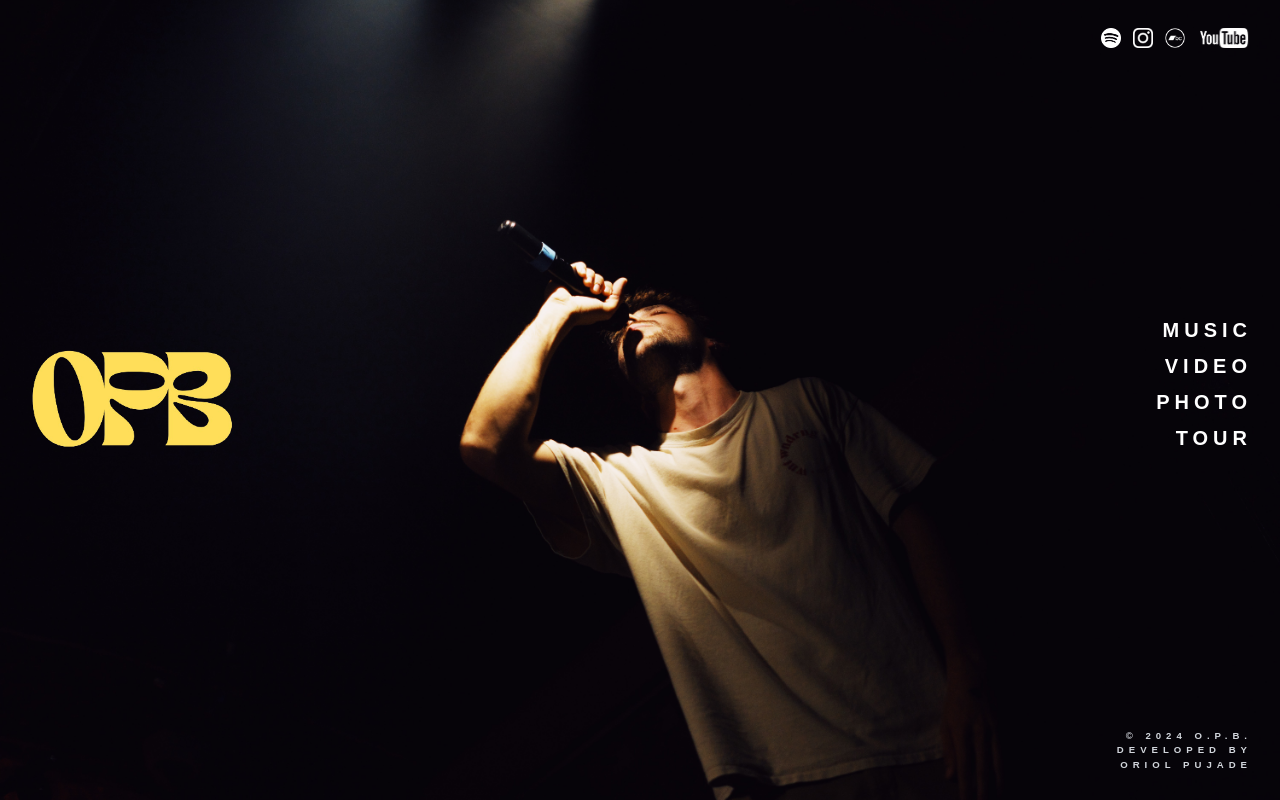
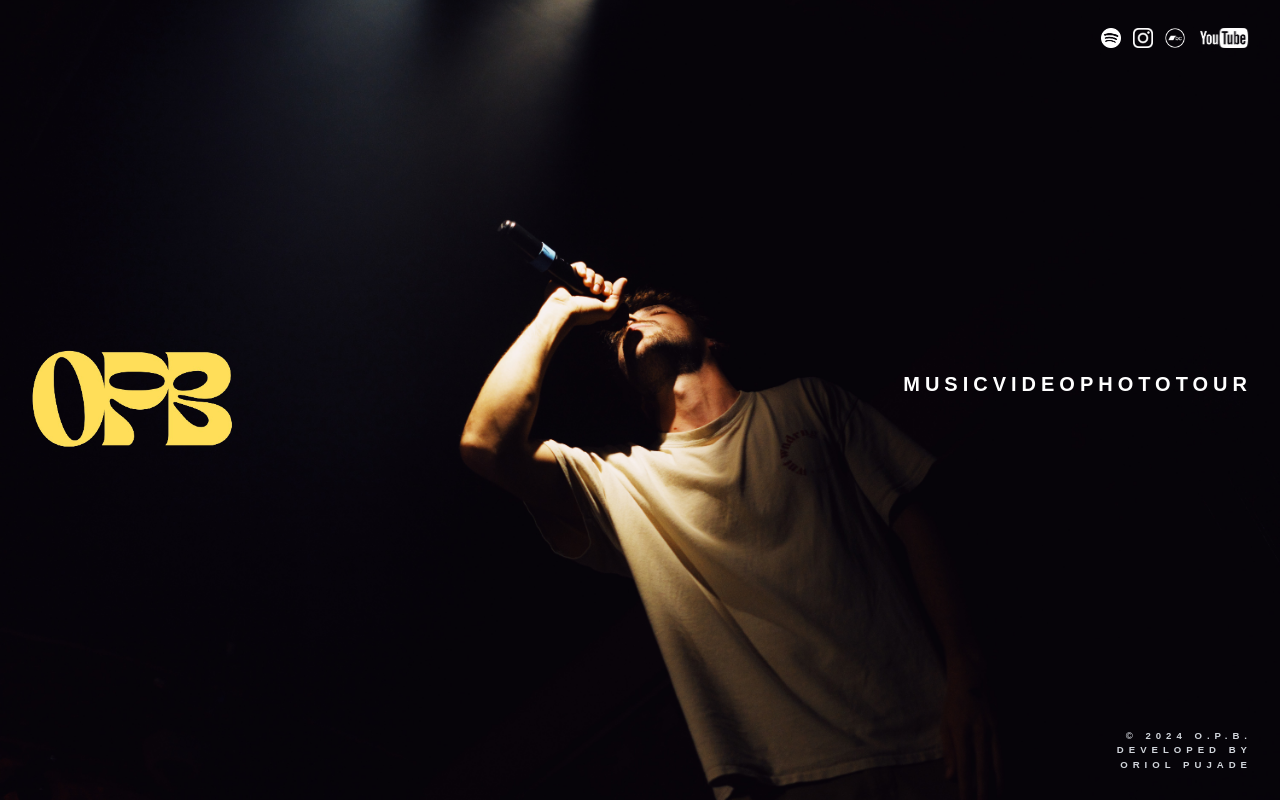
Before and after one commit to opujade/opb-music-website, a React (Vite) app: page / in a window 1280 px wide. Built offline with nearby package versions, Linux system fonts and the light colour scheme.

Commit message:
changed list item for buttons

```diff
--- a/src/pages/components/MenuListItem.tsx
+++ b/src/pages/components/MenuListItem.tsx
@@ -1,7 +1,7 @@
 export const MenuListItem = ({ option }: { option: string }) => {
 	return (
-		<li className="hover:text-primary hover:-translate-x-10 hover:drop-shadow-yellow text-xl cursor-pointer duration-500 pb-2">
+		<button className="font-century-gothic font-bold uppercase text-white tracking-widest text-end hover:text-primary hover:-translate-x-10 hover:drop-shadow-yellow text-xl cursor-pointer duration-500 pb-2">
 			{option}
-		</li>
+		</button>
 	);
 };
```
